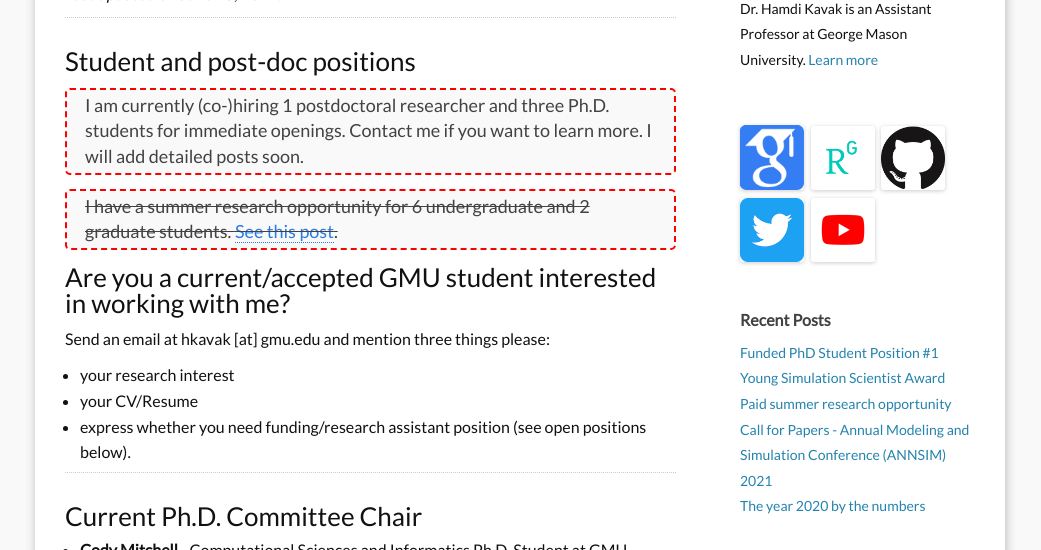
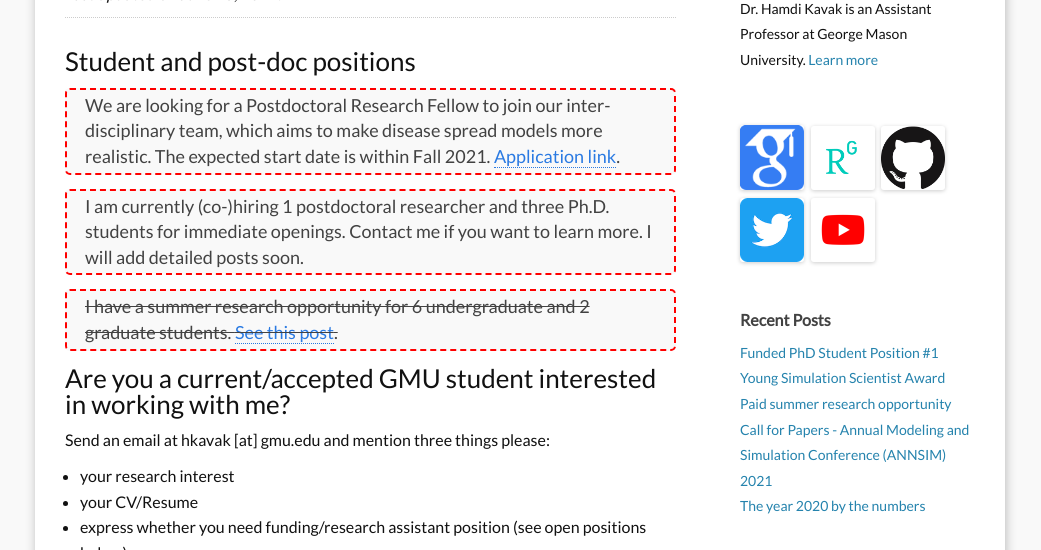
Before and after one commit to hamdikavak/hamdikavak.github.io, a Jekyll site: the page built from j_students.md, in a window 1280 px wide and 900 px high, cut to the strip 350-900 px from the top of the window. Shown: the whole strip, without its empty margins (120-1161 px from the left). Built offline with Jekyll 4.4.1, drawn with Linux system fonts in a browser that asks for light colours; nearby versions of some CDN libraries.

Commit message:
Postdoc position

```diff
--- a/j_students.md
+++ b/j_students.md
@@ -12,6 +12,8 @@ I enjoy advising and supervising curious students at all levels from high school
 ---
 
 ### Student and post-doc positions
+
+> We are looking for a Postdoctoral Research Fellow to join our inter-disciplinary team, which aims to make disease spread models more realistic. The expected start date is within Fall 2021. [Application link](https://jobs.gmu.edu/postings/50646).
 
 > I am currently (co-)hiring 1 postdoctoral researcher and three Ph.D. students for immediate openings. Contact me if you want to learn more. I will add detailed posts soon.
 
```
